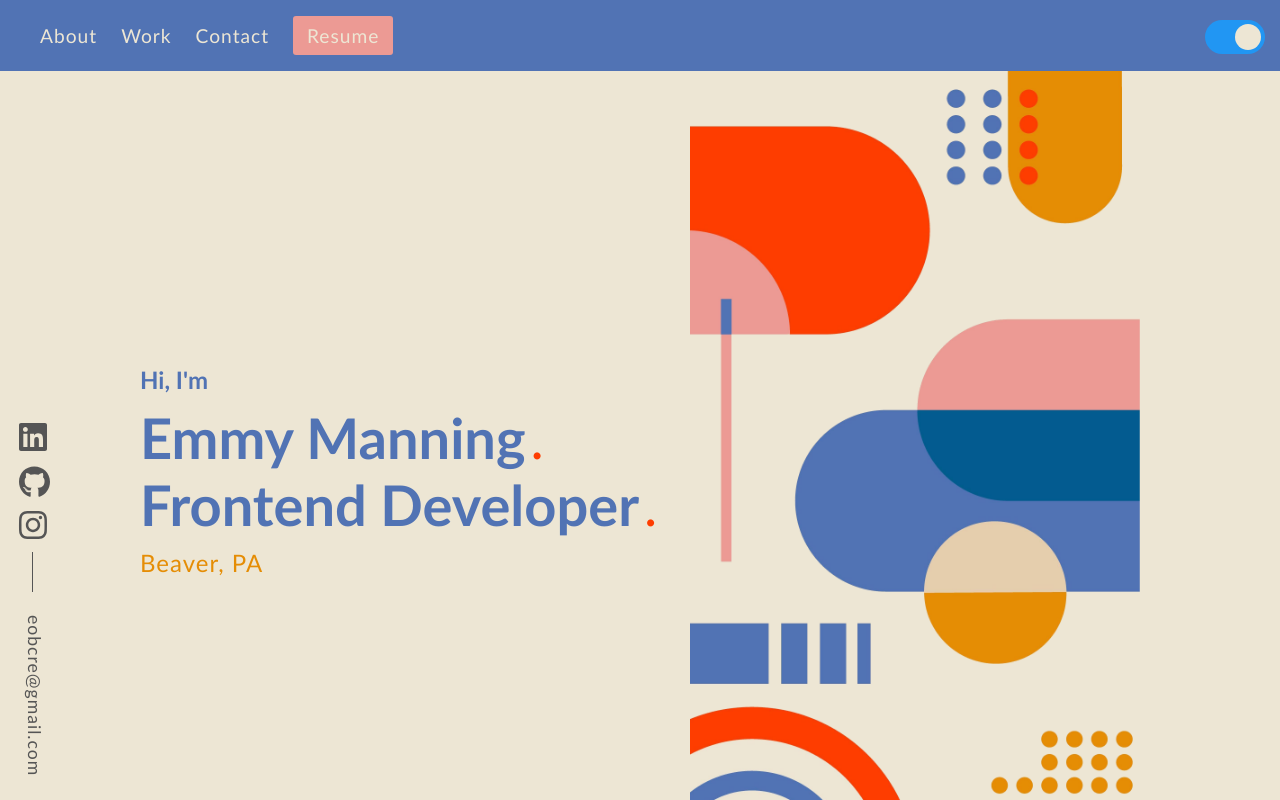
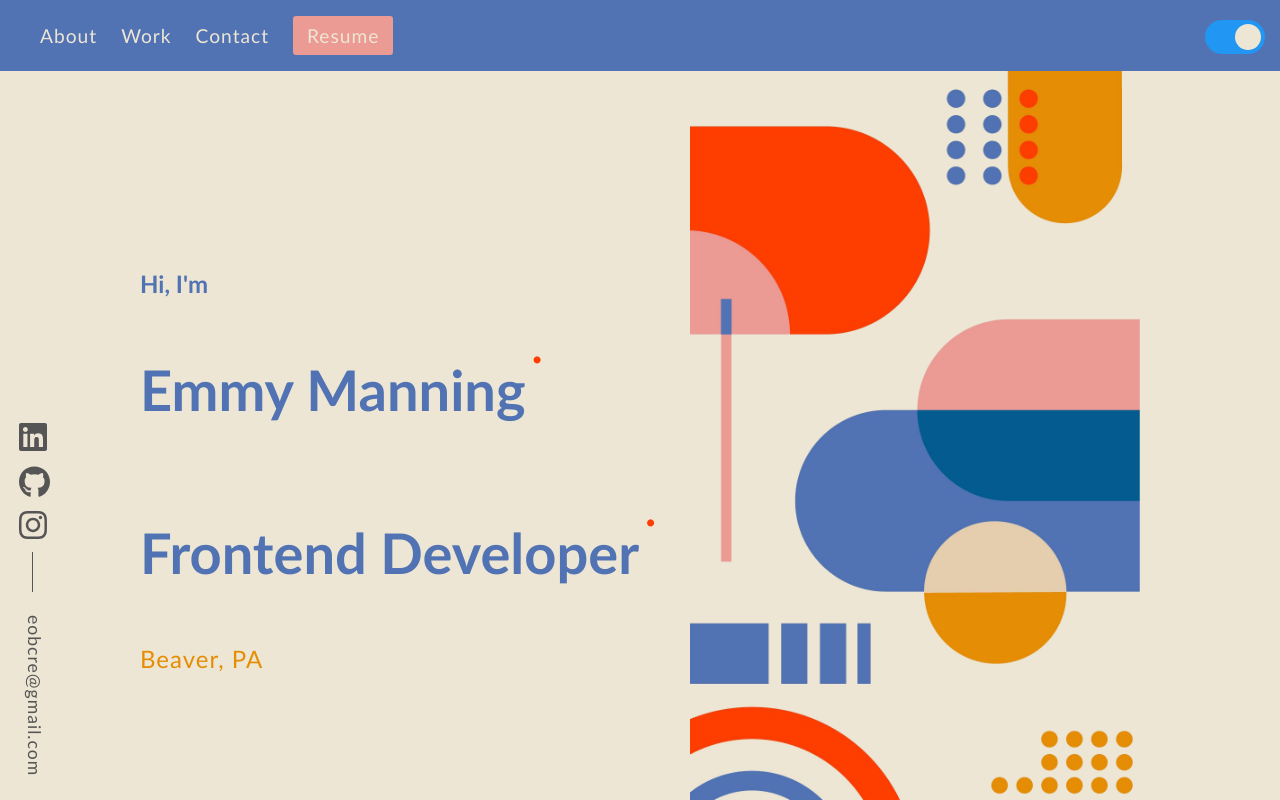
Before and after one commit to eobcre/abstract-app, an Angular app: page / in a window 1280 px wide. Shown: the top 800 px of the page. Built offline with nearby package versions, Linux system fonts and the light colour scheme.

Commit message:
mutual title style

```diff
--- a/src/scss/_base.scss
+++ b/src/scss/_base.scss
@@ -5,3 +5,10 @@ $color-cream: #ede6d4;
 $color-pink: #ec9a94;
 
 $font-base: "Trebuchet MS", sans-serif;
+
+h1 {
+  color: $color-orange;
+  font-family: $font-base;
+  font-size: 2.2rem;
+  padding: 3rem 0;
+}
```
